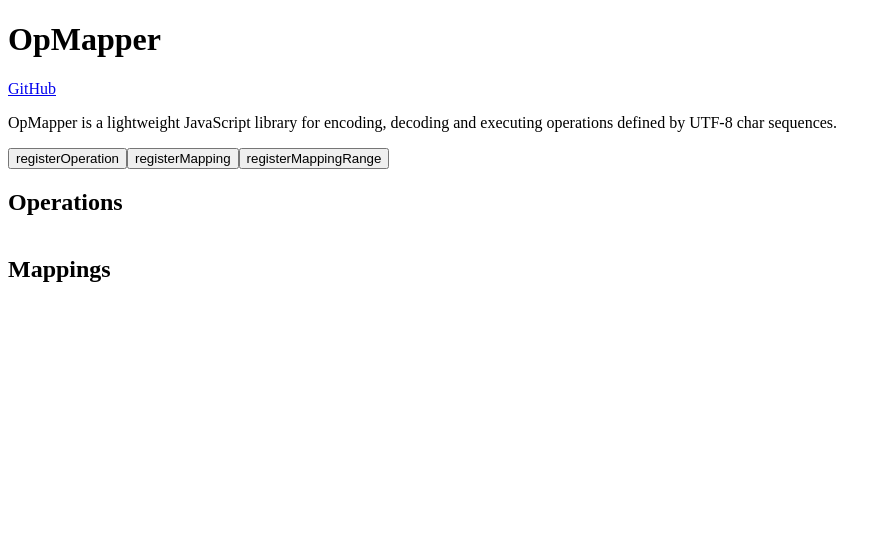
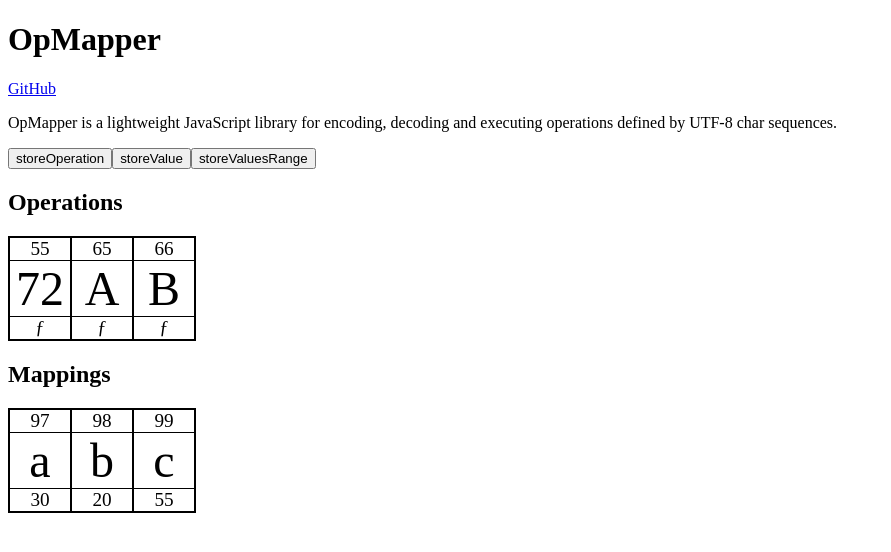
Before and after one commit to meezwhite/OpString, a website with bundled scripts: page builder/index.html in a window 1280 px wide. Shown: the whole page, without its empty margins (0-891 px from the left). Built offline with nearby package versions, Linux system fonts and the light colour scheme.

Commit message:
feat(OpMapperBuilder): reflect new features in builder
* add OpMapperBuilder.operationsStore function to retrieve OpMapper.operationsStore
* add OpMapperBuilder.valuesStore function to retrieve OpMapper.valuesStore

```diff
--- a/builder/app.js
+++ b/builder/app.js
@@ -2,40 +2,63 @@
 import OpMapper from './../index.js';
 
 window.Alpine = Alpine;
+window.OpMapper = OpMapper;
 
 document.addEventListener('alpine:init', () => {
+    let opMapper;
+
     Alpine.data('OpMapperBuilder', () => ({
-        opMapper: null,
-
         init() {
-            this.opMapper = new OpMapper({
-                'A': ([x, y, d]) => {
+            const operationsStore = {
+                'A': (x, y, d) => {
                     console.log(`circle(${x}, ${y}, ${d})`);
                 },
-                'B': ([x, y, w, h]) => {
+                'B': (x, y, w, h) => {
                     console.log(`rect(${x}, ${y}, ${w}, ${h})`);
                 },
-            }, {
+            };
+            const valuesStore = {
                 'a': 30,
                 'b': 20,
                 'c': 55,
+            };
+            opMapper = new OpMapper({
+                operationsStore,
+                valuesStore,
+                ignoreWarnings: false,
+                minSymbolCode: 30,
+                maxSymbolCode: 9999,
+                maxOperationsLength: 2000,
             });
 
-            // const input = 'AaabBaacc';
-            // this.opMapper.decode(input);
-            // this.opMapper.execute();
+            opMapper.storeOperation(72, (text) => {
+                console.debug(text);
+            });
+            console.debug(opMapper);
+
+            const operations = 'AaabBaacc';
+            opMapper.execute(operations);
+            opMapper.execute('Ga');
         },
 
-        registerOperation(event) {
-            console.debug('registerOperation');
+        storeOperation(event) {
+            console.debug('storeOperation');
         },
 
-        registerMapping(event) {
-            console.debug('registerMapping');
+        storeValue(event) {
+            console.debug('storeValue');
         },
 
-        registerMappingRange(event) {
-            console.debug('registerMappingRange');
+        storeValuesRange(event) {
+            console.debug('storeValuesRange');
+        },
+
+        operationsStore() {
+            return opMapper.operationsStore;
+        },
+
+        valuesStore() {
+            return opMapper.valuesStore;
         }
     }));
 });
--- a/builder/index.html
+++ b/builder/index.html
@@ -15,14 +15,14 @@
     <a href="https://github.com/meezwhite/OpMapper" target="_blank">GitHub</a>
     <p>OpMapper is a lightweight JavaScript library for encoding, decoding and executing operations defined by UTF-8 char sequences.</p>
     <div id="actions_wrapper">
-        <button @click="registerOperation">registerOperation</button>
-        <button @click="registerMapping">registerMapping</button>
-        <button @click="registerMappingRange">registerMappingRange</button>
+        <button @click="storeOperation">storeOperation</button>
+        <button @click="storeValue">storeValue</button>
+        <button @click="storeValuesRange">storeValuesRange</button>
     </div>
     <div>
         <h2>Operations</h2>
         <div id="operations_table">
-            <template x-for="(operation, char) in opMapper.operations" :key="char">
+            <template x-for="(operation, char) in operationsStore()" :key="char">
                 <div class="char-cell">
                     <span class="char-decimal" x-text="char.charCodeAt(0)"></span>
                     <span class="char-symbol" x-text="char"></span>
@@ -34,7 +34,7 @@
     <div>
         <h2>Mappings</h2>
         <div id="mappings_table">
-            <template x-for="(mapping, char) in opMapper.mappings" :key="char">
+            <template x-for="(mapping, char) in valuesStore()" :key="char">
                 <div class="char-cell">
                     <span class="char-decimal" x-text="char.charCodeAt(0)"></span>
                     <span class="char-symbol" x-text="char"></span>
```
